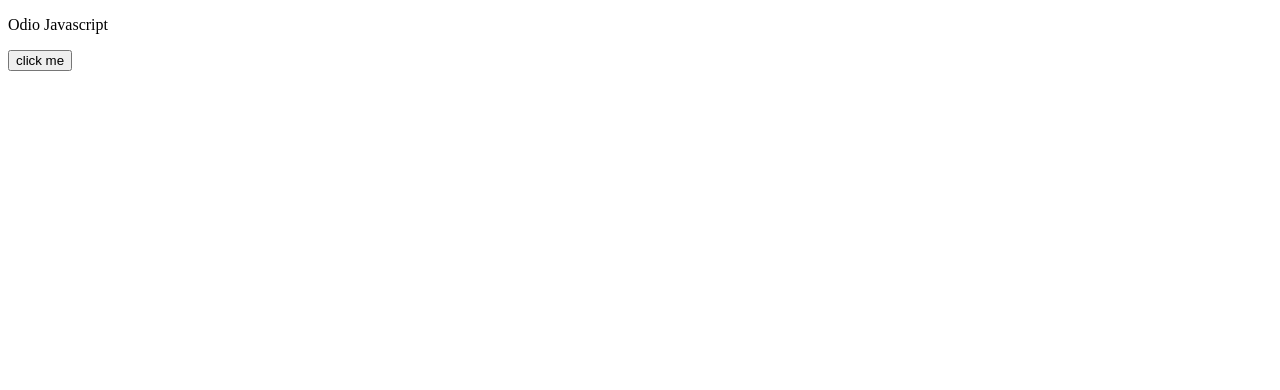
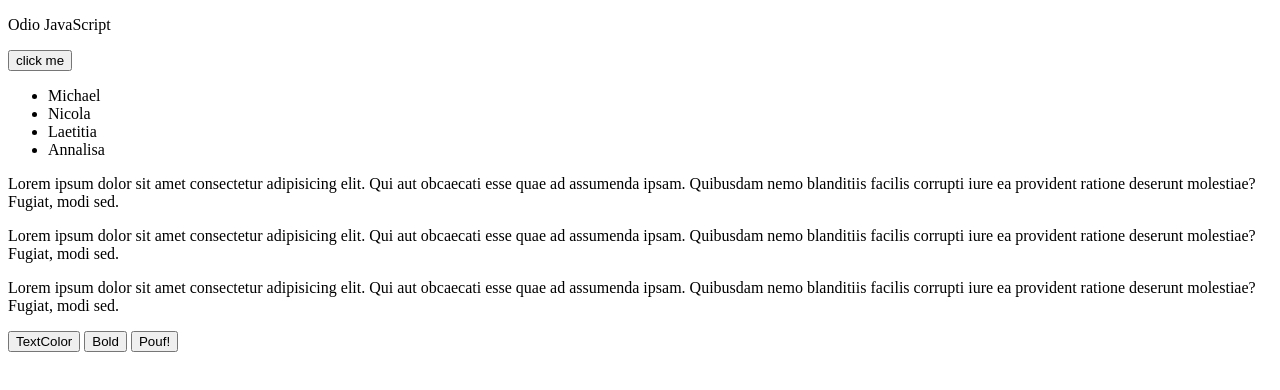
Before and after one commit to Hackademy-69/JavaScript-Operators-Michael-Dino-Cotugno, a plain HTML site: page index.html in a window 1280 px wide. Drawn offline with Linux system fonts and the light colour scheme.

Commit message:
added button modifiers

```diff
--- a/0603selfwork.js
+++ b/0603selfwork.js
@@ -130,17 +130,38 @@ JSchng.addEventListener("click", () => {
 
 // - Dato un array di nomi, fare in modo di creare una ul contenente un li PER OGNI nome che mi permetta di visualizzarli da browser
 console.log("Esercizi Manipolazione del DOM 2");
+
 let names = ["Michael", "Nicola", "Laetitia", "Annalisa"];
-let nameslist = document.querySelector("nameslist");
-function viewnames(arr) {
-    create;
-    arr.forEach((el) => {
-        nameslist.innerHTML = "<ul><li>";
-    });
-}
+let nameslist = document.querySelector(".nameslist");
+
+names.forEach((name) => {
+    let listItem = document.createElement("li");
+    listItem.innerHTML = name;
+    nameslist.appendChild(listItem);
+});
 
 // - Realizzare 3 paragrafi e 3 bottoni in HTML. Intervenendo con JS fare in modo che cliccando sul primo bottone cambino i colori di tutti i paragrafi e tornino come prima, al click sul secondo bottone i paragrafi dovranno essere in grassetto e tornare normali e l'ultimo bottone dovra' far scomparire e riapparire i paragrafi
 console.log("Esercizi Manipolazione del DOM 3");
+let pToModify = document.querySelectorAll(".pToModify");
+let btnTextColor = document.querySelector(".btnTextColor");
+let btnBold = document.querySelector(".btnBold");
+let btnDisappear = document.querySelector(".btnDisappear");
+
+btnTextColor.addEventListener("click", () => {
+    pToModify.forEach((parag) => {
+        parag.classList.toggle("pTextColor");
+    });
+});
+btnBold.addEventListener("click", () => {
+    pToModify.forEach((parag) => {
+        parag.classList.toggle("pBold");
+    });
+});
+btnDisappear.addEventListener("click", () => {
+    pToModify.forEach((parag) => {
+        parag.classList.toggle("pDisappear");
+    });
+});
 
 // Esercizio che si vabbe' Matteo ma tu ci vuoi male (usate quello che sapete dei colori in CSS):
 // - Realizzare un div in HTML, dargli un'altezza di 300px, una width di 300px e un bordo 2px solid black in css. Sotto il div realizzare un button. Intervenendo con JS fare in modo che al click sul bottone il background del div cambi con un colore casuale
--- a/index.html
+++ b/index.html
@@ -4,13 +4,36 @@
         <meta charset="UTF-8" />
         <meta http-equiv="X-UA-Compatible" content="IE=edge" />
         <meta name="viewport" content="width=device-width, initial-scale=1.0" />
-        <title>Document</title>
+        <title>DOM Manipulation Day 1</title>
+        <link rel="stylesheet" href="style.css" />
     </head>
     <body>
-        <p class="oddio">Odio Javascript</p>
+        <p class="oddio">Odio JavaScript</p>
         <button class="JSchng">click me</button>
 
-        <div class="nameslist"></div>
+        <div><ul class="nameslist"></ul></div>
+
+        <p class="pToModify">
+            Lorem ipsum dolor sit amet consectetur adipisicing elit. Qui aut
+            obcaecati esse quae ad assumenda ipsam. Quibusdam nemo blanditiis
+            facilis corrupti iure ea provident ratione deserunt molestiae?
+            Fugiat, modi sed.
+        </p>
+        <p class="pToModify">
+            Lorem ipsum dolor sit amet consectetur adipisicing elit. Qui aut
+            obcaecati esse quae ad assumenda ipsam. Quibusdam nemo blanditiis
+            facilis corrupti iure ea provident ratione deserunt molestiae?
+            Fugiat, modi sed.
+        </p>
+        <p class="pToModify">
+            Lorem ipsum dolor sit amet consectetur adipisicing elit. Qui aut
+            obcaecati esse quae ad assumenda ipsam. Quibusdam nemo blanditiis
+            facilis corrupti iure ea provident ratione deserunt molestiae?
+            Fugiat, modi sed.
+        </p>
+        <button class="btnTextColor">TextColor</button>
+        <button class="btnBold">Bold</button>
+        <button class="btnDisappear">Pouf!</button>
     </body>
 
     <script src="./0603selfwork.js"></script>
--- a/style.css
+++ b/style.css
@@ -0,0 +1,11 @@
+.pTextColor {
+    color: brown;
+}
+
+.pBold {
+    font-weight: bold;
+}
+
+.pDisappear {
+    opacity: 0;
+}
```
